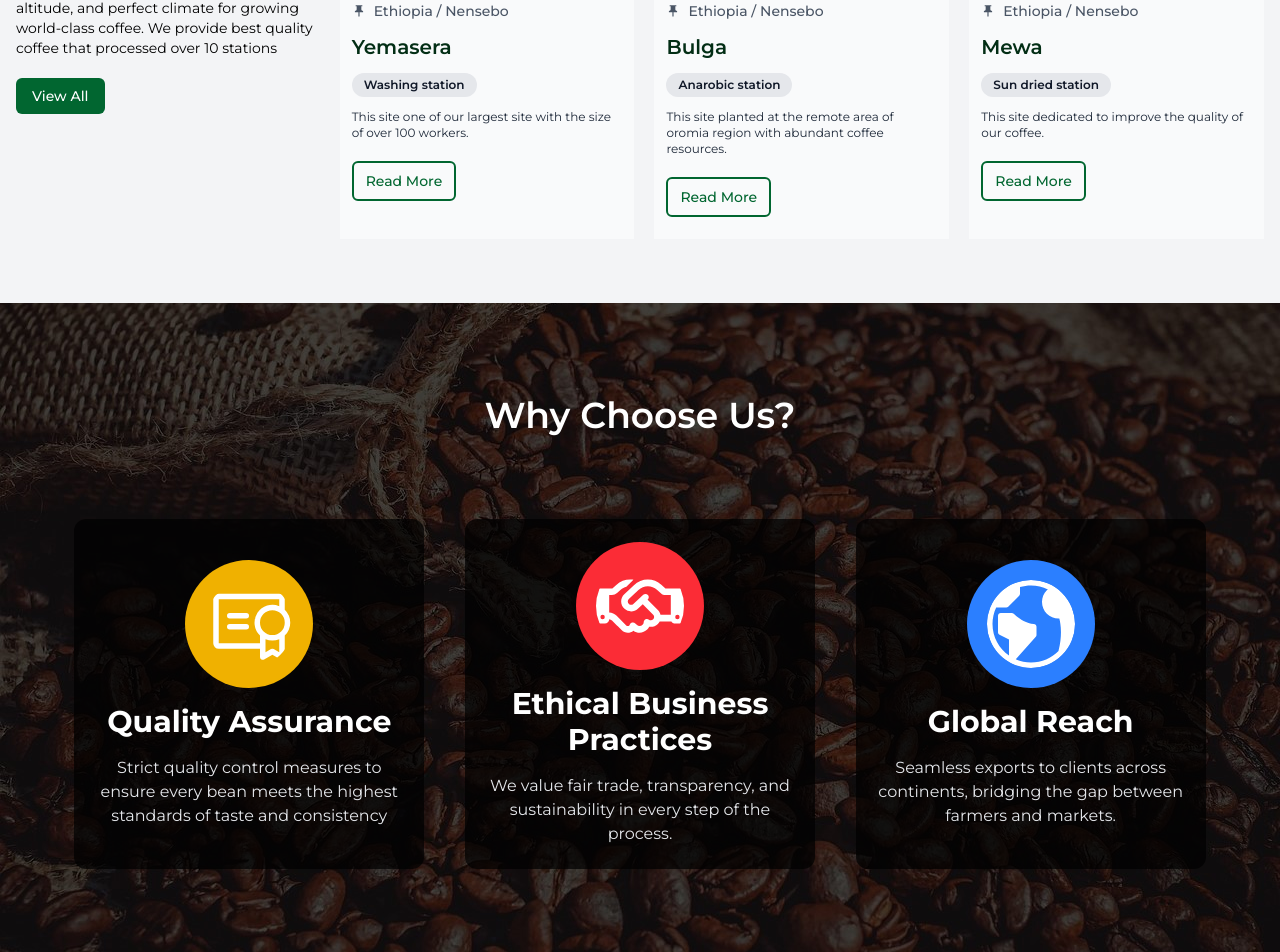
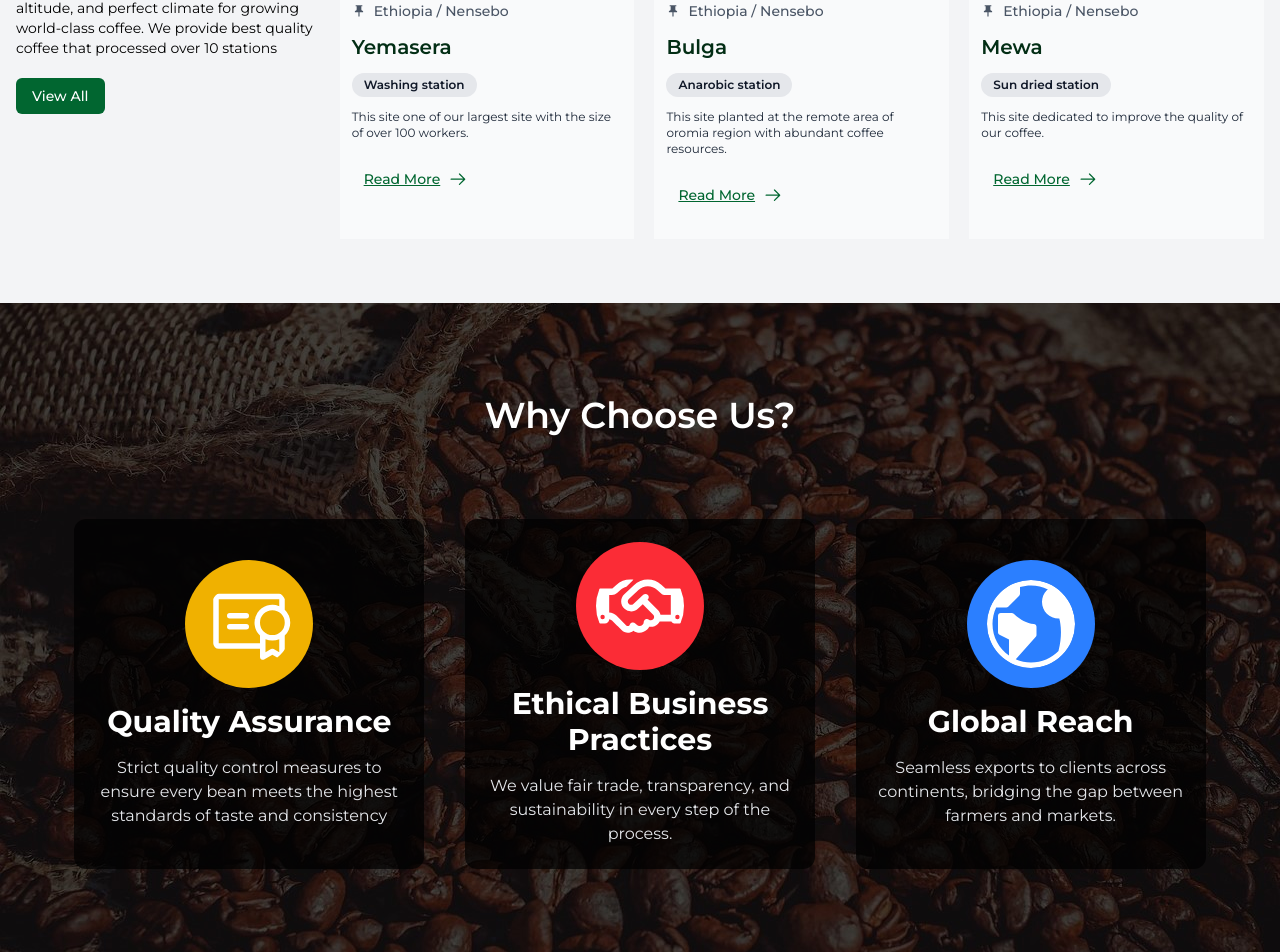
Before and after one commit to natnaelTy/Nensebo, a Next.js app: page / in a window 1280 px wide. Shown: the part 2051-3003 px from the top of the page. Built offline with nearby package versions, Linux system fonts and the light colour scheme.

Commit message:
last commit

```diff
--- a/app/globals.css
+++ b/app/globals.css
@@ -107,7 +107,7 @@
   @apply px-3 py-1 bg-gray-200 text-green-900 rounded-full text-xs font-semibold;
 }
 .procesesBtn {
-  @apply border-2 border-green-800 hover:border-green-600 hover:text-green-600 text-green-800 flex items-center gap-2 font-medium hover:shadow-md rounded-md px-3 py-2 text-sm mt-2 cursor-pointer;
+  @apply underline hover:text-green-600 text-green-800 flex items-center gap-2 font-medium flex items-center gap-2 px-3 py-2 text-sm mt-2 cursor-pointer;
 }
 .titleDecoration::before {
   content: "";
--- a/app/oursite/page.tsx
+++ b/app/oursite/page.tsx
@@ -3,6 +3,8 @@ import Image from "next/image";
 import OurSite from "./data";
 import Link from "next/link";
 import { MdPushPin } from "react-icons/md";
+import { GoArrowRight } from "react-icons/go";
+
 
 function OurSites() {
   return (
@@ -53,7 +55,7 @@ function OurSites() {
                   <p className="siteDescription">{data.shortDescription}</p>
                   <Link href={`/oursites/${data.id}`}>
                     <button className="procesesBtn">
-                      {data.btn}
+                      {data.btn} <GoArrowRight className="text-xl"/>
                     </button>
                   </Link>
                 </div>
```
